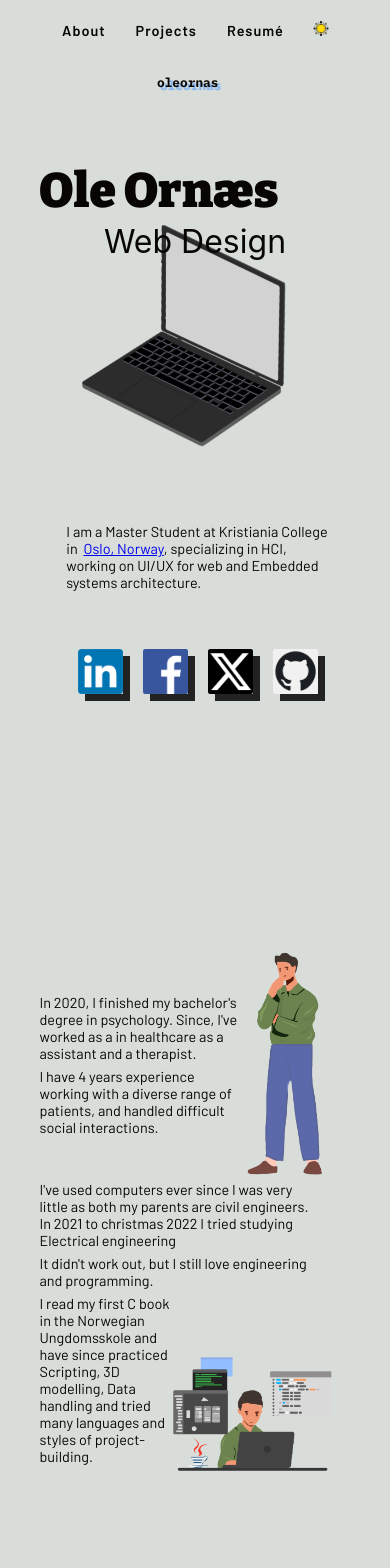
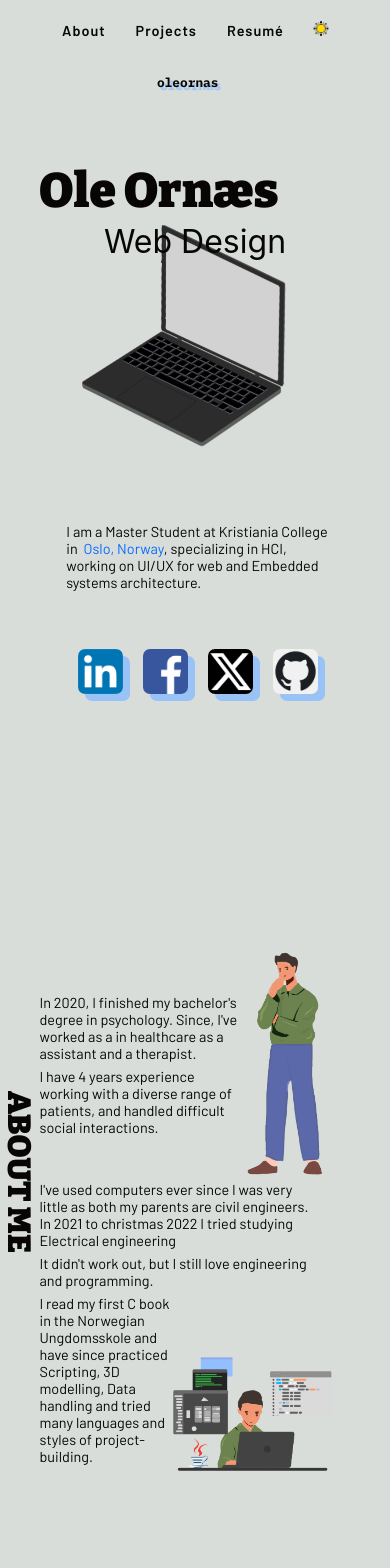
Before and after one commit to ole-mor/portfolio-app-2, a React (Create React App) app: page / in a window 390 px wide. Shown: the top 1568 px of the page. Built offline with nearby package versions, Linux system fonts and the light colour scheme.

Commit message:
version 1.1

```diff
--- a/src/App.css
+++ b/src/App.css
@@ -18,6 +18,8 @@
   --code-box-text-color: #2f3542;
   --lp-color: rgb(228, 209, 2);
   --lp-bgcolor: rgb(34, 34, 34);
+  --logo-bgcolor: #88bcffc7;
+  --link-bgcolor: rgb(9, 106, 253);
   --code-box-border-color: #ced6e0;
   --project-descriptions-bg: rgba(255, 255, 255, 0.046);
   --project-descriptions-hover-bg: rgba(255, 255, 255, 0.2);
@@ -45,6 +47,8 @@
   --side-menu-bg: transparent;
   --lp-color: #4845ff;
   --lp-bgcolor: rgb(230, 154, 0);
+  --logo-bgcolor: rgb(230, 154, 0);
+  --link-bgcolor: rgb(230, 154, 0);
 }
 
 html, body {
@@ -213,26 +217,19 @@ html, body {
   color: var(--text-color);
   text-decoration: none;
   font-size: 0.8rem;
-  text-shadow: 3px 3px 1px var(--link-hover-color);
+  text-shadow: 3px 3px 1px var(--logo-bgcolor);
   transition: all 0.3s ease;
   z-index: 5;
 }
 
-/* Create the underline effect using ::after pseudo-element */
-.nav-home ul li a::after {
-  content: '';
-  position: absolute;
-  left: 0;
-  bottom: -2px; /* Adjust if you want the line closer or farther from the text */
-  width: 0;
-  height: 4px; /* Thickness of the underline */
-  background-color: var(--link-hover-color);
-  transition: width 0.3s ease; /* Smooth animation */
-}
-
-/* Animate the underline on hover */
-.nav-home ul li a:hover::after {
-  width: 100%;
+.nav-home ul li a:hover {
+  position: relative; /* Add this line */
+  color: var(--text-color);
+  text-decoration: none;
+  font-size: 0.8rem;
+  text-shadow: 3px 3px 1px var(--link-hover-color);
+  transition: all 0.3s ease;
+  z-index: 5;
 }
 
 @media (max-width: 520px) {
@@ -339,6 +336,16 @@ html, body {
   z-index: 501;
 }
 
+.intro-text a {
+  color: var(--link-bgcolor);
+  text-decoration: none;
+}
+
+.intro-text a:hover {
+  color: var(--link-hover-color);
+  text-decoration: none;
+}
+
 @media (max-width: 420px) {
   .intro-name {
     font-size: 3rem;
@@ -434,13 +441,19 @@ html, body {
   gap: 20px;
   top: 53%;
   left: 10%;
+  background-color: transparent;
 }
 
 .ln-logo {
   width: 45px;
   height: auto;
   z-index: 10;
-  box-shadow: 7px 7px 0px var(--lp-bgcolor);
+  border-radius: 7px;
+  box-shadow: 7px 7px 0px var(--logo-bgcolor);
+}
+
+.ln-logo:hover {
+  box-shadow: 7px 7px 0px var(--link-hover-color);
 }
 
 @media (max-width: 420px) {
@@ -462,8 +475,6 @@ html, body {
 }
 
 .ln-logo img:hover {
-  padding-right: 20px;
-  padding-bottom: 20px;
   width: 55px;
   height: auto;
 }
@@ -491,6 +502,11 @@ html, body {
   position: relative; /* Add this to create a new stacking context */
 }
 
+.about-me {
+  position: absolute;
+  font-size: 3rem;
+  left: 7%;
+}
 
 .human {
   position: relative;
@@ -543,6 +559,9 @@ html, body {
 }
 
 @media (max-width: 830px) {
+  .about-me {
+    font-size: 2rem;
+  }
   .human {
     left: 5vw;
   }
@@ -586,6 +605,14 @@ html, body {
     flex-direction: column;
     align-items: left;
   }
+
+  .about-me {
+    position: absolute;
+    top: 70%;
+    left: -5%;
+    transform: rotate(90deg);
+  }
+
   .human {
     align-items: left;
     top: 80px;
@@ -637,6 +664,14 @@ html, body {
     flex-direction: column;
     align-items: left;
   }
+
+  .about-me {
+    position: absolute;
+    top: 50%;
+    left: -16%;
+    transform: rotate(90deg);
+  }
+
   .human {
     align-items: left;
     top: 80px;
@@ -704,13 +739,37 @@ html, body {
   overflow: hidden;
 }
 
+.projects-me {
+  position: absolute;
+  top: 12%;
+  left: 15%;
+  font-size: 3rem;
+}
+
+@media (max-width: 830px) {
+  .projects-me {
+    font-size: 2rem;
+  }
+}
+
+@media (max-width: 420px) {
+  .projects-me {
+    position: absolute;
+    font-size: 2rem;
+    top: 45%;
+    left: -14%;
+    transform: rotate(90deg);
+  }
+}
+
+
 .projects-container {
   position: relative;
   display: flex;
   justify-content: center;
   align-items: center;
   width: 100%;
-  height: 95%;
+  height: 90%;
   user-select: none;
 }
 
@@ -751,31 +810,6 @@ html, body {
   height: 50px;
 }
 
-
-/* Responsive Adjustments */
-@media (max-width: 450) {
-  .projects-container {
-    height: auto;
-  }
-
-  .project-selector {
-    position: static;
-    transform: none;
-    display: flex;
-    justify-content: center;
-    margin-top: 20px;
-  }
-
-  .project-selector li {
-    display: inline-block;
-    margin: 0 10px;
-  }
-
-  .slide-controls {
-    bottom: 5%;
-  }
-}
-
 @media (max-width: 480px) {
   .project-description {
     font-size: 0.9rem;
@@ -786,8 +820,6 @@ html, body {
     height: 40px;
   }
 }
-
-
 
 /* Slide styling */
 .project-slide {
@@ -851,13 +883,20 @@ html, body {
 
 .project-media-container img,
 .project-media-container video {
-  max-width: 60%;
+  max-width: 600px;
   max-height: 70vh;
   width: auto;
   height: auto;
   object-fit: contain;
   border-radius: 20px;
   overflow: hidden;
+}
+
+@media (max-width: 900px) {
+  .project-media-container img,
+  .project-media-container video {
+    max-width: 60%;
+  }
 }
 
 /* Code snippets */
@@ -1091,17 +1130,25 @@ html, body {
   text-decoration: none;
 }
 
-.profile{
-  display: flex;
-  width: 30px;
-  height: 30px;
+.contactinfo-me {
+  position: absolute;
+  top: 12%;
+  left: 15%;
+  font-size: 3rem;
 }
 
-.profilepic {
-  padding-left: 5px;
-
+@media (max-width: 830px) {
+  .contactinfo-me {
+    font-size: 2rem;
+  }
 }
 
-.email {
-  display: inline-flex;
+@media (max-width: 420px) {
+  .contactinfo-me {
+    position: absolute;
+    font-size: 2rem;
+    top: 30%;
+    left: -24%;
+    transform: rotate(90deg);
+  }
 }
--- a/src/App.tsx
+++ b/src/App.tsx
@@ -771,7 +771,7 @@ language: "rust"
   const projectsRef = useRef<HTMLDivElement>(null);
   const contactRef = useRef<HTMLDivElement>(null);
 
-  const isAboutVisible = useOnScreen(aboutRef, 0.5);
+  const isAboutVisible = useOnScreen(aboutRef, 0);
   const isProjectsVisible = useOnScreen(projectsRef, 0);
   const isContactVisible = useOnScreen(contactRef, 0);
 
@@ -1164,6 +1164,9 @@ language: "rust"
         ref={aboutRef}
       >
         <div className="about-container">
+          <div className="about-me">
+            <div className="bitter-homename">ABOUT ME</div>
+          </div>
           <div className="human">
             <div className="thinking-text">
               <span className="barlow-regular">
@@ -1206,6 +1209,9 @@ language: "rust"
         onTouchEnd={handleTouchEndx}
       >
         <div className="projects-section">
+          <div className="projects-me">
+              <div className="bitter-homename">PROJECTS</div>
+          </div>
           <div className="projects-container">
             <div className={`project-slide ${isProjectChanging ? 'slide-out' : 'slide-in'}`}>
               {/* Slide 1: Project Image or Video */}
@@ -1304,11 +1310,10 @@ language: "rust"
         ref={contactRef}
       >
         <div className="lastpage">
-
+          <div className="contactinfo-me">
+            <div className="bitter-homename">CONTACT INFO</div>
+          </div>
           <div className="contactinfo-text">
-            <div className="bitter-homename">
-              <p>Contact info:</p>
-            </div>
             <div className="bitter-homename">
               <a href="mailto:ole.ornas@gmail.com">ole.ornas@gmail.com</a>
             </div>
```
